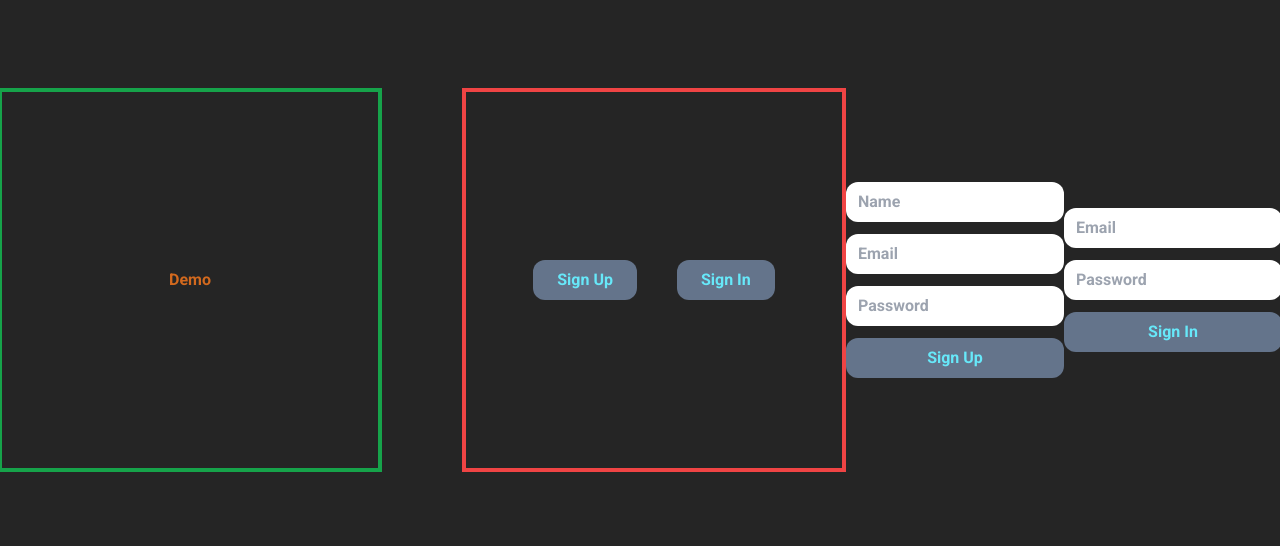
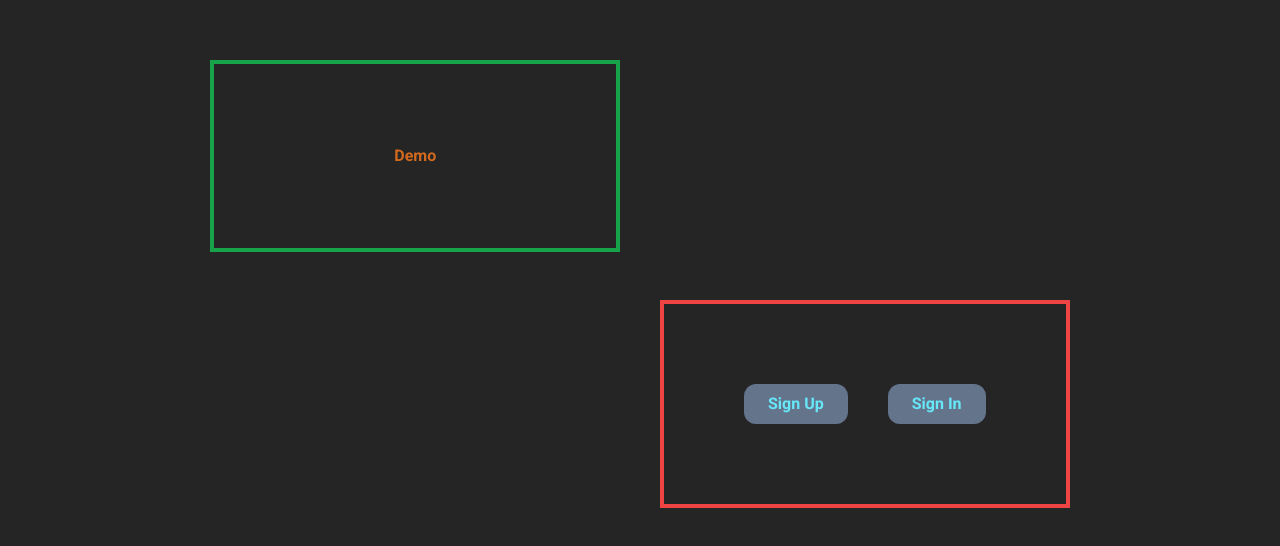
Before and after one commit to Hruchman-Ruslan/space-fronted, a Next.js app: page /auth in a window 1280 px wide. Shown: the part 120-666 px from the top of the page. Built offline with nearby package versions, Linux system fonts and the light colour scheme.

Commit message:
fix: auth layout

```diff
--- a/src/app/(welcome)/auth/layout.tsx
+++ b/src/app/(welcome)/auth/layout.tsx
@@ -1,4 +1,7 @@
-import React, { ReactNode } from "react";
+"use client";
+
+import React, { ReactNode, useState } from "react";
+import Button from "../../components/button";
 
 export interface LayoutProps {
   children: ReactNode;
@@ -7,11 +10,48 @@ export interface LayoutProps {
 }
 
 export default function Layout({ children, signup, signin }: LayoutProps) {
+  const [showSignUp, setShowSignUp] = useState<boolean>(false);
+  const [showSignIn, setShowSignIn] = useState<boolean>(false);
+
+  const handleSignUpClick = () => {
+    setShowSignUp(true);
+  };
+
+  const handleCancelSignUp = () => {
+    setShowSignUp(false);
+  };
+
+  const handleSignInClick = () => {
+    setShowSignIn(true);
+  };
+
+  const handleCancelSignIn = () => {
+    setShowSignIn(false);
+  };
+
   return (
-    <>
+    <section className="grid grid-cols-2 grid-rows-2 justify-center items-center gap-10">
       {children}
-      <div>{signup}</div>
-      <div>{signin}</div>
-    </>
+      <div className="flex items-center justify-center gap-10 p-20  border-4 border-red-500">
+        {!showSignUp && !showSignIn && (
+          <Button onClick={handleSignUpClick}>Sign Up</Button>
+        )}
+        {!showSignIn && !showSignUp && (
+          <Button onClick={handleSignInClick}>Sign In</Button>
+        )}
+        {showSignUp && (
+          <>
+            <Button onClick={handleCancelSignUp}>Back</Button>
+            <div>{signup}</div>
+          </>
+        )}
+        {showSignIn && (
+          <>
+            <Button onClick={handleCancelSignIn}>Back</Button>
+            <div>{signin}</div>
+          </>
+        )}
+      </div>
+    </section>
   );
 }
--- a/src/app/(welcome)/auth/page.tsx
+++ b/src/app/(welcome)/auth/page.tsx
@@ -1,24 +1,15 @@
-"use client";
-
 import React from "react";
 
-import { useRouter } from "next/navigation";
-
 import Demo from "../../components/demo";
-import Button from "../../components/button";
 
 export interface PageProps {}
 
 export default function Page({}: PageProps) {
-  const router = useRouter();
-
   return (
-    <section className="flex gap-20">
+    <>
       <Demo />
-      <div className="flex items-center justify-center gap-10 w-96 h-96 border-4 border-red-500">
-        <Button onClick={() => router.push("auth/signup")}>Sign Up</Button>
-        <Button onClick={() => router.push("auth/signin")}>Sign In</Button>
-      </div>
-    </section>
+      <Demo style={{ visibility: "hidden" }} />
+      <Demo style={{ visibility: "hidden" }} />
+    </>
   );
 }
--- a/src/app/components/demo.tsx
+++ b/src/app/components/demo.tsx
@@ -1,10 +1,15 @@
-import React from "react";
+import React, { CSSProperties } from "react";
 
-export interface DemoProps {}
+export interface DemoProps {
+  style?: CSSProperties;
+}
 
-export default function Demo({}: DemoProps) {
+export default function Demo({ style }: DemoProps) {
   return (
-    <div className="w-96 h-96 flex items-center justify-center border-4 border-green-600">
+    <div
+      className="p-20 flex items-center justify-center border-4 border-green-600"
+      style={style}
+    >
       <p>Demo</p>
     </div>
   );
```
